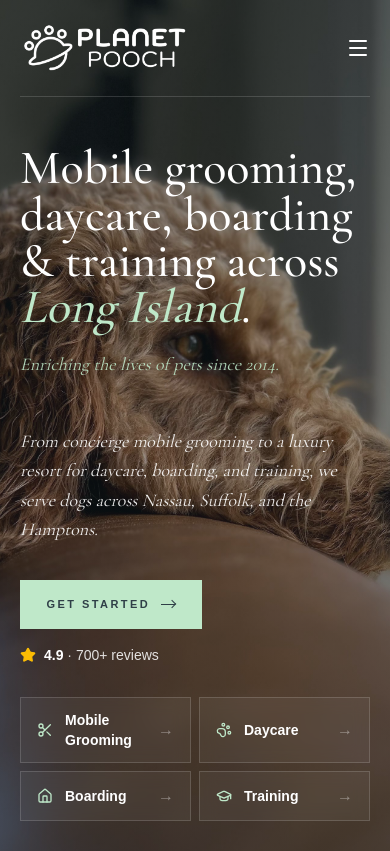
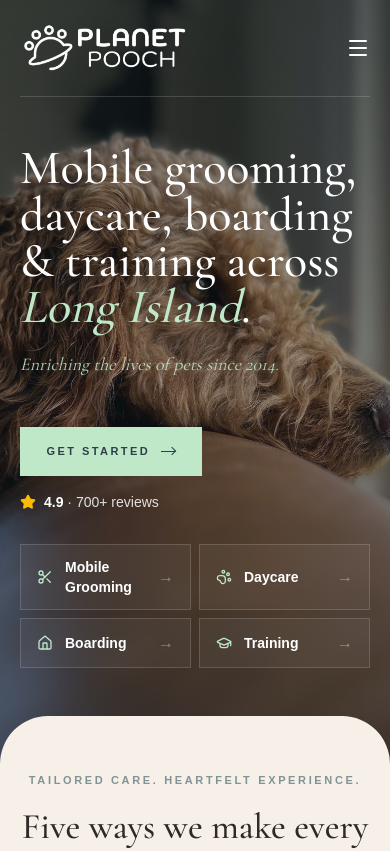
Before and after one commit to dfeleppa/pplanding, a Next.js app: page / in a window 390 px wide. Shown: the top 851 px of the page. Built offline with nearby package versions, Linux system fonts and the light colour scheme.

Commit message:
Cut redundant hero description paragraph
The H1 already lists the four services and "Long Island"; the tiles
already enumerate the services as tap targets. The descriptive
paragraph just repeated both. Drop it so the CTA, trust strip, and
service picker move up above the fold on mobile.

```diff
--- a/src/app/page.tsx
+++ b/src/app/page.tsx
@@ -138,14 +138,7 @@ export default function HomePage() {
               </div>
 
               <div className="lg:border-l lg:border-white/20 lg:pl-10">
-                <p
-                  className="max-w-md text-lg italic leading-relaxed text-white/90 sm:text-xl"
-                  style={{ fontFamily: "var(--font-display), serif" }}
-                >
-                  From concierge mobile grooming to a luxury resort for daycare, boarding, and
-                  training, we serve dogs across Nassau, Suffolk, and the Hamptons.
-                </p>
-                <div className="mt-9 flex flex-col items-start gap-4">
+                <div className="flex flex-col items-start gap-4">
                   <Link href="https://api.leadconnectorhq.com/widget/form/BuIn8g5wkvpXVAcvbRO7" className="pp-cta">
                     Get Started
                     <span className="pp-cta-arrow" aria-hidden />
```
